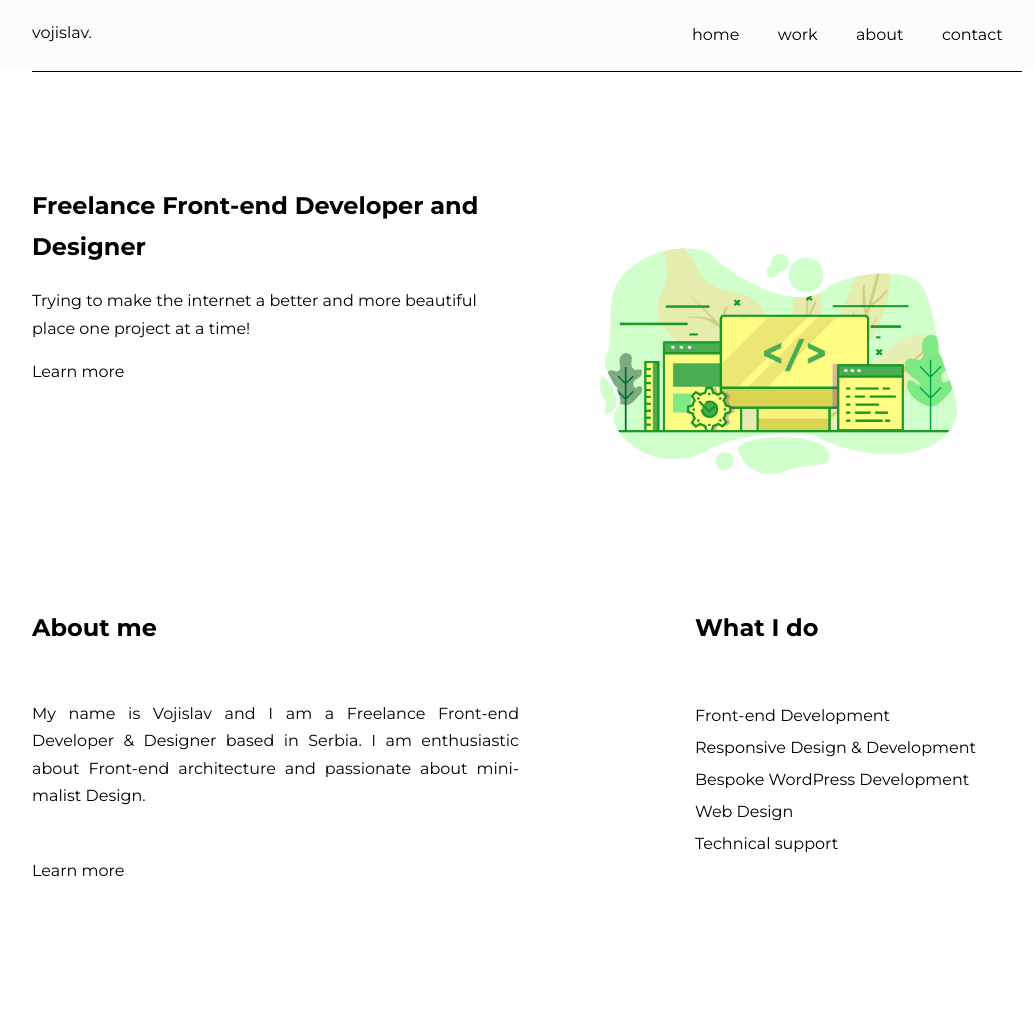
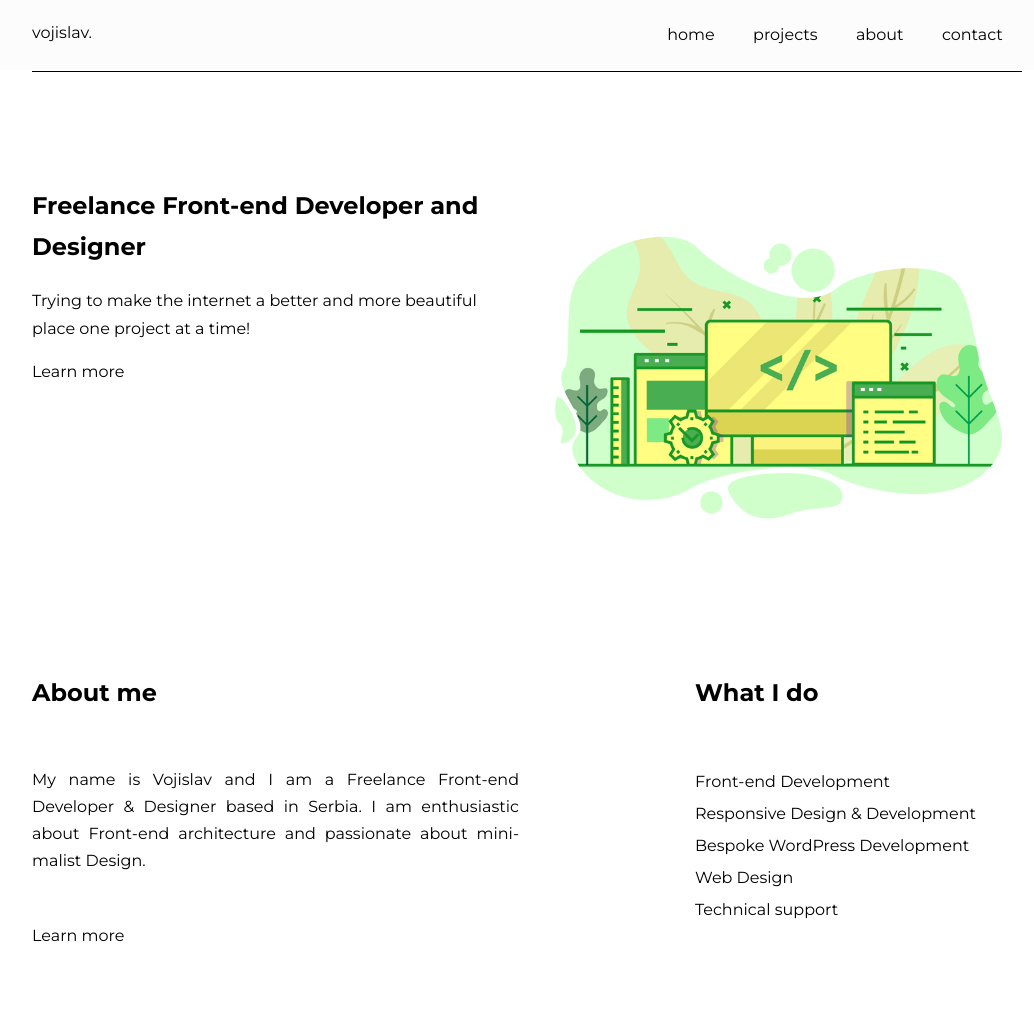
Before and after one commit to superVoja/new-portfolio, a website: page dist/index.html in a window 1280 px wide. Shown: the top 1009 px of the page, without its empty margins (113-1147 px from the left). Drawn offline with Linux system fonts and the light colour scheme.

Commit message:
changed work link into projects, optimazed hero ilustration, added  no scroll when menu is open

```diff
--- a/scss/_mobile.scss
+++ b/scss/_mobile.scss
@@ -50,7 +50,7 @@
     margin: 0;
   }
 
-  .main-work {
+  .work-container {
     display: none;
   }
 
--- a/scss/main.scss
+++ b/scss/main.scss
@@ -104,10 +104,11 @@ body {
   grid-template-rows: 1fr;
   grid-template-columns: 1fr 1fr;
   grid-gap: 1rem;
-  padding-top: 6rem;
+  padding-top: 4rem;
 }
 
 .intro-content {
+  margin-top: 2rem;
   @include fadeInBottom;
 
   .intro-heading {
@@ -127,7 +128,7 @@ body {
   animation-delay: 0.4s;
 
   img {
-    width: 80%;
+    width: 100%;
     object-fit: cover;
     transition: all 0.4s ease-in-out;
 
```
Also changed, not shown: dist/about.html, dist/assets/images/dev1.png (added), dist/contact.html, dist/css/main.css, dist/index.html, dist/js/main.js, dist/work.html.
